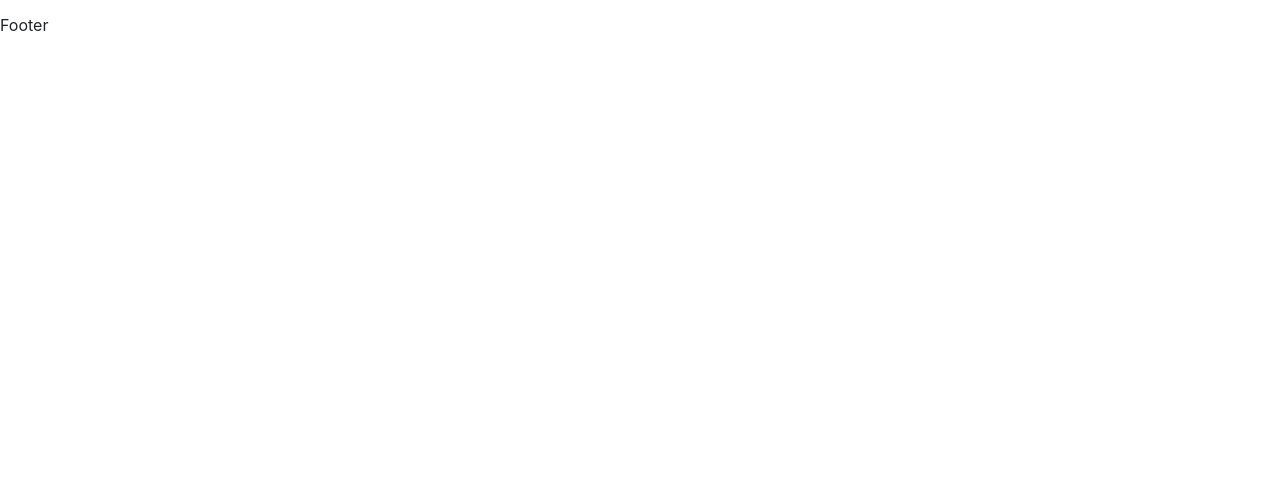
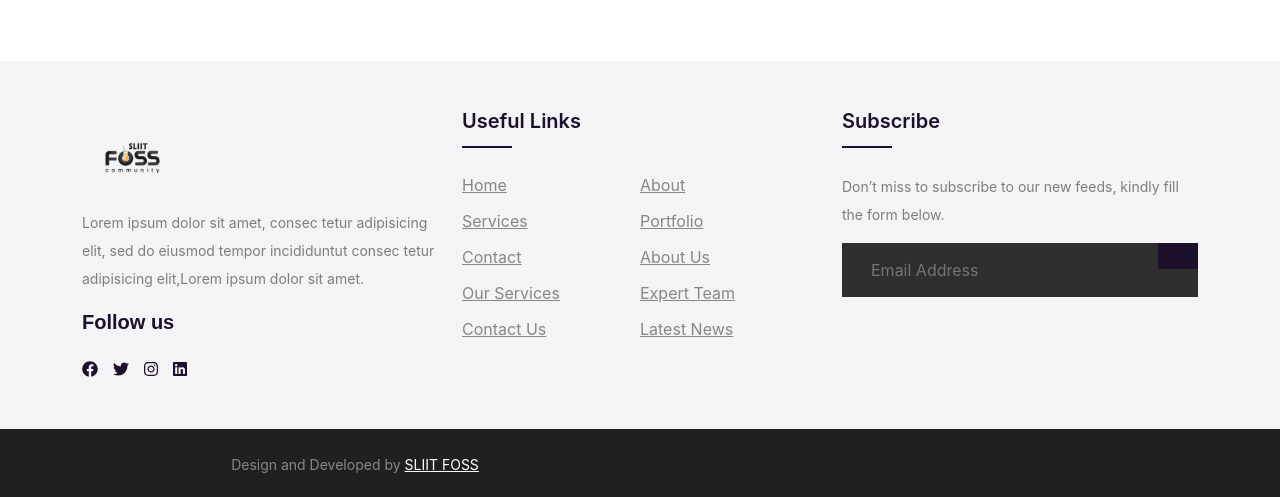
Before and after one commit to sliit-foss/rsvp-frontend-old, a React (Create React App) app: page / in a window 1280 px wide. Shown: the part 1552-2049 px from the top of the page. Before the commit the page ends 1589 px from the top, so only its background shows below. Built offline with nearby package versions, Linux system fonts and the light colour scheme.

Commit message:
added Footer

```diff
--- a/package.json
+++ b/package.json
@@ -4,6 +4,7 @@
   "private": true,
   "dependencies": {
     "@fortawesome/fontawesome-svg-core": "^1.2.34",
+    "@fortawesome/free-brands-svg-icons": "^5.15.2",
     "@fortawesome/free-solid-svg-icons": "^5.15.2",
     "@fortawesome/react-fontawesome": "^0.1.14",
     "@testing-library/jest-dom": "^5.11.9",
--- /dev/null
+++ b/src/components/Common/Footer/Footer.scss
@@ -0,0 +1,160 @@
+ul {
+    margin: 0px;
+    padding: 0px;
+}
+.footer-section {
+  background: #F4F3F5;
+  position: relative;
+}
+.footer-cta {
+  border-bottom: 1px solid #373636;
+}
+.single-cta i {
+  color: #ff5e14;
+  font-size: 30px;
+  float: left;
+  margin-top: 8px;
+}
+.cta-text {
+  padding-left: 15px;
+  display: inline-block;
+}
+.cta-text h4 {
+  color:#1C102D;
+  font-size: 20px;
+  font-weight: 600;
+  margin-bottom: 2px;
+}
+.cta-text span {
+  color: #757575;
+  font-size: 15px;
+}
+.footer-content {
+  position: relative;
+  z-index: 2;
+}
+.footer-pattern img {
+  position: absolute;
+  top: 0;
+  left: 0;
+  height: 330px;
+  background-size: cover;
+  background-position: 100% 100%;
+}
+.footer-logo {
+  margin-bottom: 0px;
+}
+.footer-logo img {
+    max-width: 100px;
+}
+.footer-text p {
+  margin-bottom: 14px;
+  font-size: 14px;
+      color: #7e7e7e;
+  line-height: 28px;
+}
+.footer-social-icon span {
+  color: #1C102D;
+  display: block;
+  font-size: 20px;
+  font-weight: 700;
+  font-family: 'Poppins', sans-serif;
+  margin-bottom: 20px;
+}
+.footer-social-icon a {
+  color: #1C102D;
+  font-size: 16px;
+  margin-right: 15px;
+}
+.footer-social-icon i {
+  height: 40px;
+  width: 40px;
+  text-align: center;
+  line-height: 38px;
+  border-radius: 50%;
+}
+.facebook-bg{
+  background: #3B5998;
+}
+.twitter-bg{
+  background: #55ACEE;
+}
+.google-bg{
+  background: #1C102D;
+}
+.footer-widget-heading h3 {
+  color: #1C102D;
+  font-size: 20px;
+  font-weight: 600;
+  margin-bottom: 40px;
+  position: relative;
+}
+.footer-widget-heading h3::before {
+  content: "";
+  position: absolute;
+  left: 0;
+  bottom: -15px;
+  height: 2px;
+  width: 50px;
+  background: #1C102D;
+}
+.footer-widget ul li {
+  display: inline-block;
+  float: left;
+  width: 50%;
+  margin-bottom: 12px;
+}
+.footer-widget ul li a:hover{
+  color: #1C102D;
+}
+.footer-widget ul li a {
+  color: #878787;
+  text-transform: capitalize;
+}
+.subscribe-form {
+  position: relative;
+  overflow: hidden;
+}
+.subscribe-form input {
+  width: 100%;
+  padding: 14px 28px;
+  background: #2E2E2E;
+  border: 1px solid #2E2E2E;
+  color: #fff;
+}
+.subscribe-form button {
+    position: absolute;
+    right: 0;
+    background: #1C102D;
+    padding: 13px 20px;
+    border: none;
+    top: 0;
+}
+.subscribe-form button i {
+  color: #1C102D;
+  font-size: 22px;
+  transform: rotate(-6deg);
+}
+.copyright-area{
+  background: #202020;
+  padding: 25px 0;
+}
+.copyright-text p {
+  margin: 0;
+  font-size: 14px;
+  color: #878787;
+}
+.copyright-text p a{
+  color: #fff;
+}
+.footer-menu li {
+  display: inline-block;
+  margin-left: 20px;
+}
+.footer-menu li:hover a{
+  color: #ff5e14;
+}
+.footer-menu li a {
+  font-size: 14px;
+  color: #878787;
+}
--- a/src/components/Common/Footer/Footer.tsx
+++ b/src/components/Common/Footer/Footer.tsx
@@ -1,5 +1,129 @@
+import "./Footer.scss";
+import { FontAwesomeIcon } from "@fortawesome/react-fontawesome";
+import {
+  faFacebook,
+  faTwitter,
+  faInstagram,
+  faLinkedin,
+} from "@fortawesome/free-brands-svg-icons";
+import Foss from "../../../assets/images/logos/foss.png";
 function Footer() {
-  return <>Footer</>;
+  return (
+    <>
+      <footer className="footer-section mt-5">
+        <div className="container">
+          <div className="footer-content pt-5 pb-5">
+            <div className="row">
+              <div className="col-xl-4 col-lg-4 mb-50">
+                <div className="footer-widget">
+                  <div className="footer-logo">
+                    <a href="#l">
+                      <img src={Foss} className="img-fluid" alt="logo" />
+                    </a>
+                  </div>
+                  <div className="footer-text">
+                    <p>
+                      Lorem ipsum dolor sit amet, consec tetur adipisicing elit,
+                      sed do eiusmod tempor incididuntut consec tetur
+                      adipisicing elit,Lorem ipsum dolor sit amet.
+                    </p>
+                  </div>
+                  <div className="footer-social-icon">
+                    <span>Follow us</span>
+                    <a href="#">
+                      <FontAwesomeIcon icon={faFacebook} />
+                    </a>
+                    <a href="#">
+                      <FontAwesomeIcon icon={faTwitter} />
+                    </a>
+                    <a href="#">
+                      <FontAwesomeIcon icon={faInstagram} />
+                    </a>
+                    <a href="#">
+                      <FontAwesomeIcon icon={faLinkedin} />
+                    </a>
+                  </div>
+                </div>
+              </div>
+              <div className="col-xl-4 col-lg-4 col-md-6 mb-30">
+                <div className="footer-widget">
+                  <div className="footer-widget-heading">
+                    <h3>Useful Links</h3>
+                  </div>
+                  <ul>
+                    <li>
+                      <a href="#">Home</a>
+                    </li>
+                    <li>
+                      <a href="#">about</a>
+                    </li>
+                    <li>
+                      <a href="#">services</a>
+                    </li>
+                    <li>
+                      <a href="#">portfolio</a>
+                    </li>
+                    <li>
+                      <a href="#">Contact</a>
+                    </li>
+                    <li>
+                      <a href="#">About us</a>
+                    </li>
+                    <li>
+                      <a href="#">Our Services</a>
+                    </li>
+                    <li>
+                      <a href="#">Expert Team</a>
+                    </li>
+                    <li>
+                      <a href="#">Contact us</a>
+                    </li>
+                    <li>
+                      <a href="#">Latest News</a>
+                    </li>
+                  </ul>
+                </div>
+              </div>
+              <div className="col-xl-4 col-lg-4 col-md-6 mb-50">
+                <div className="footer-widget">
+                  <div className="footer-widget-heading">
+                    <h3>Subscribe</h3>
+                  </div>
+                  <div className="footer-text mb-25">
+                    <p>
+                      Don’t miss to subscribe to our new feeds, kindly fill the
+                      form below.
+                    </p>
+                  </div>
+                  <div className="subscribe-form">
+                    <form action="#">
+                      <input type="text" placeholder="Email Address" />
+                      <button>
+                        <i className="fab fa-telegram-plane" />
+                      </button>
+                    </form>
+                  </div>
+                </div>
+              </div>
+            </div>
+          </div>
+        </div>
+        <div className="copyright-area">
+          <div className="container">
+            <div className="row">
+              <div className="col-xl-6 col-lg-6 text-center ">
+                <div className="copyright-text ">
+                  <p>
+                    Design and Developed by <a href="#">SLIIT FOSS</a>
+                  </p>
+                </div>
+              </div>
+            </div>
+          </div>
+        </div>
+      </footer>
+    </>
+  );
 }
 
 export default Footer;
```
Also changed, not shown: 1 other file (tests, documents, lock files or other folders).
